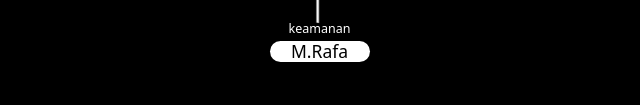
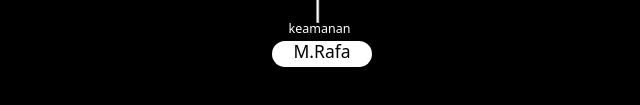
Before and after one commit to Fadhli-Ardiansyah/XTKJ2.github-io, a plain HTML site: page index.html in a window 1280 px wide. Shown: the part 1969-2074 px from the top of the page, 318-958 px from the left. Drawn offline with nearby package versions, Linux system fonts and the light colour scheme; a web font is replaced by a local one.

Commit message:
capek bang

```diff
--- a/index.html
+++ b/index.html
@@ -306,8 +306,11 @@
           </div>
           <div class="k text-white">
             <h5>keamanan</h5>
-            <div class="k-last text-black">
-              <h3>M.Rafa</h3>
+            <div class="k-f text-black justify-content-center d-flex">
+              <div class="k-last ">
+                <h3>M.Rafa</h3>
+
+              </div>
             </div>
           </div>
         </div>
--- a/style.css
+++ b/style.css
@@ -474,9 +474,6 @@ section#gallery {
   margin-right:5px;
 }
 
-.k-last{
-  margin-left:140px;
-}
 
 /* akhir struktur */
 
```
